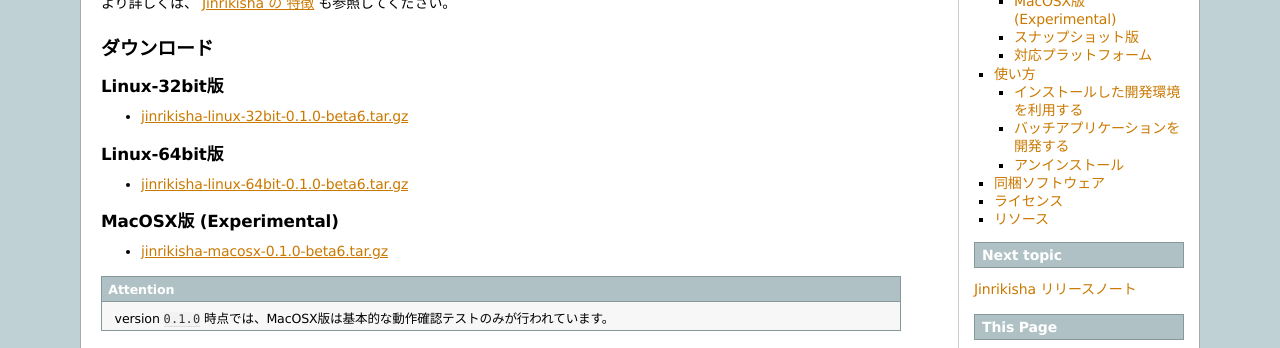
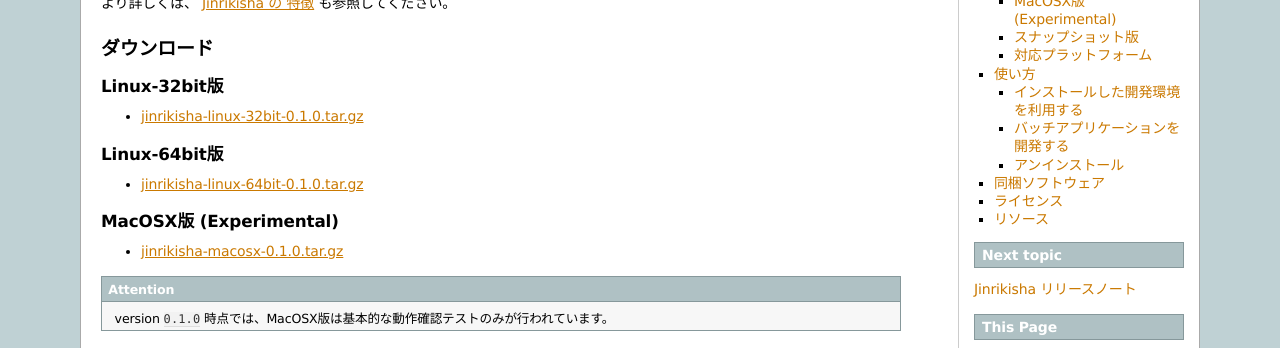
Before and after one commit to asakusafw/asakusafw-starter, a Sphinx documentation site: the page built from jinrikisha/docs/ja/source/index.rst, in a window 1280 px wide. Shown: the part 184-532 px from the top of the page. Built offline with Sphinx 7.4.7, drawn with Linux system fonts in a browser that asks for light colours; formulas are drawn with MathJax 3.

Commit message:
Modified version to 0.1.0

```diff
--- a/jinrikisha/docs/ja/source/index.rst
+++ b/jinrikisha/docs/ja/source/index.rst
@@ -14,21 +14,21 @@
 
 Linux-32bit版
 -------------
-* `jinrikisha-linux-32bit-0.1.0-beta6.tar.gz`_
+* `jinrikisha-linux-32bit-0.1.0.tar.gz`_
 
-..  _`jinrikisha-linux-32bit-0.1.0-beta6.tar.gz`: http://www.asakusafw.com/download/jinrikisha/linux/jinrikisha-linux-32bit-0.1.0-beta6.tar.gz
+..  _`jinrikisha-linux-32bit-0.1.0.tar.gz`: http://www.asakusafw.com/download/jinrikisha/linux/jinrikisha-linux-32bit-0.1.0.tar.gz
 
 Linux-64bit版
 -------------
-* `jinrikisha-linux-64bit-0.1.0-beta6.tar.gz`_
+* `jinrikisha-linux-64bit-0.1.0.tar.gz`_
 
-..  _`jinrikisha-linux-64bit-0.1.0-beta6.tar.gz`: http://www.asakusafw.com/download/jinrikisha/linux/jinrikisha-linux-64bit-0.1.0-beta6.tar.gz
+..  _`jinrikisha-linux-64bit-0.1.0.tar.gz`: http://www.asakusafw.com/download/jinrikisha/linux/jinrikisha-linux-64bit-0.1.0.tar.gz
 
 MacOSX版 (Experimental)
 -----------------------
-* `jinrikisha-macosx-0.1.0-beta6.tar.gz`_
+* `jinrikisha-macosx-0.1.0.tar.gz`_
 
-..  _`jinrikisha-macosx-0.1.0-beta6.tar.gz`: http://www.asakusafw.com/download/jinrikisha/macosx/jinrikisha-macosx-0.1.0-beta6.tar.gz
+..  _`jinrikisha-macosx-0.1.0.tar.gz`: http://www.asakusafw.com/download/jinrikisha/macosx/jinrikisha-macosx-0.1.0.tar.gz
 
 ..  attention::
     version ``0.1.0`` 時点では、MacOSX版は基本的な動作確認テストのみが行われています。
```
